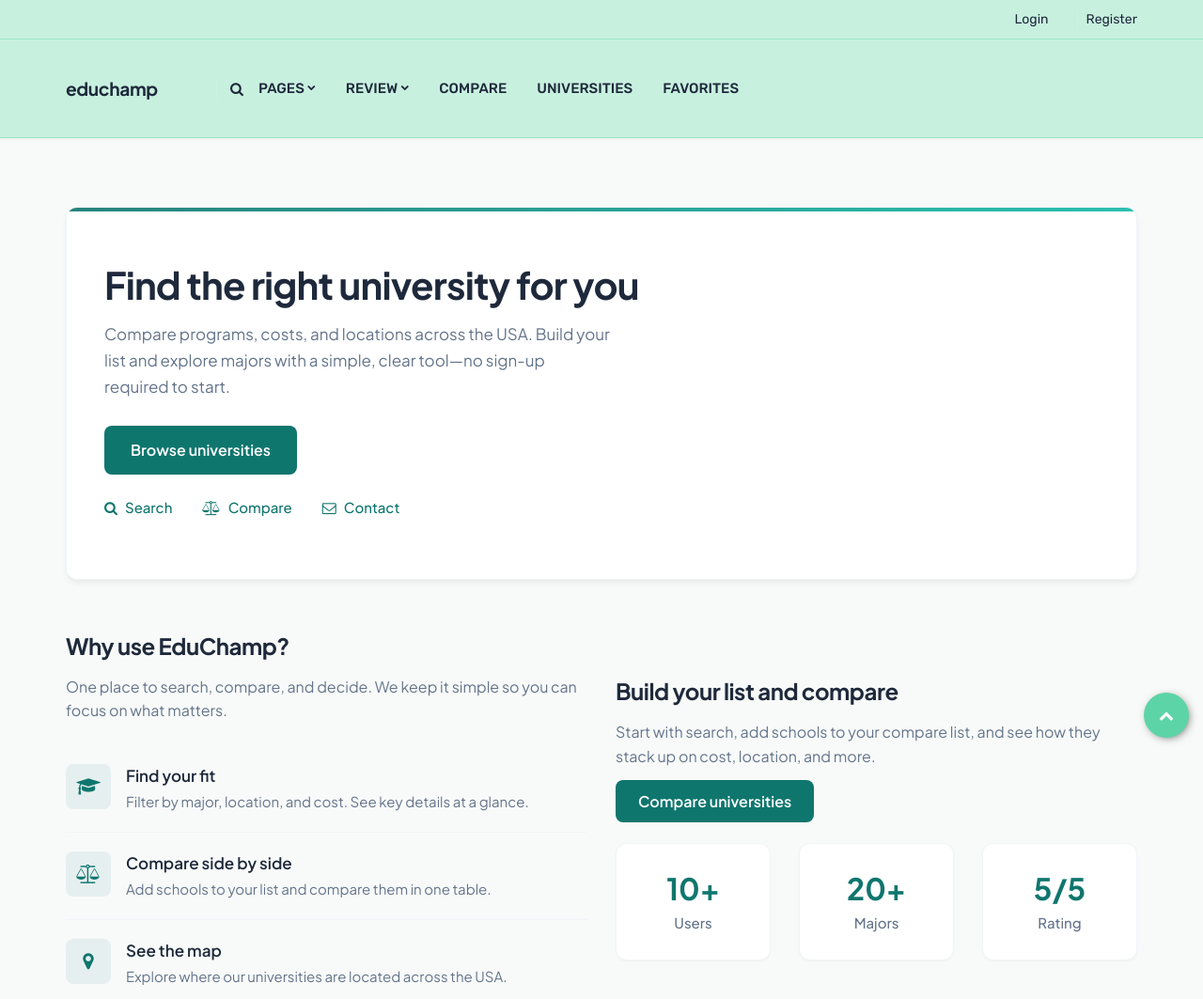
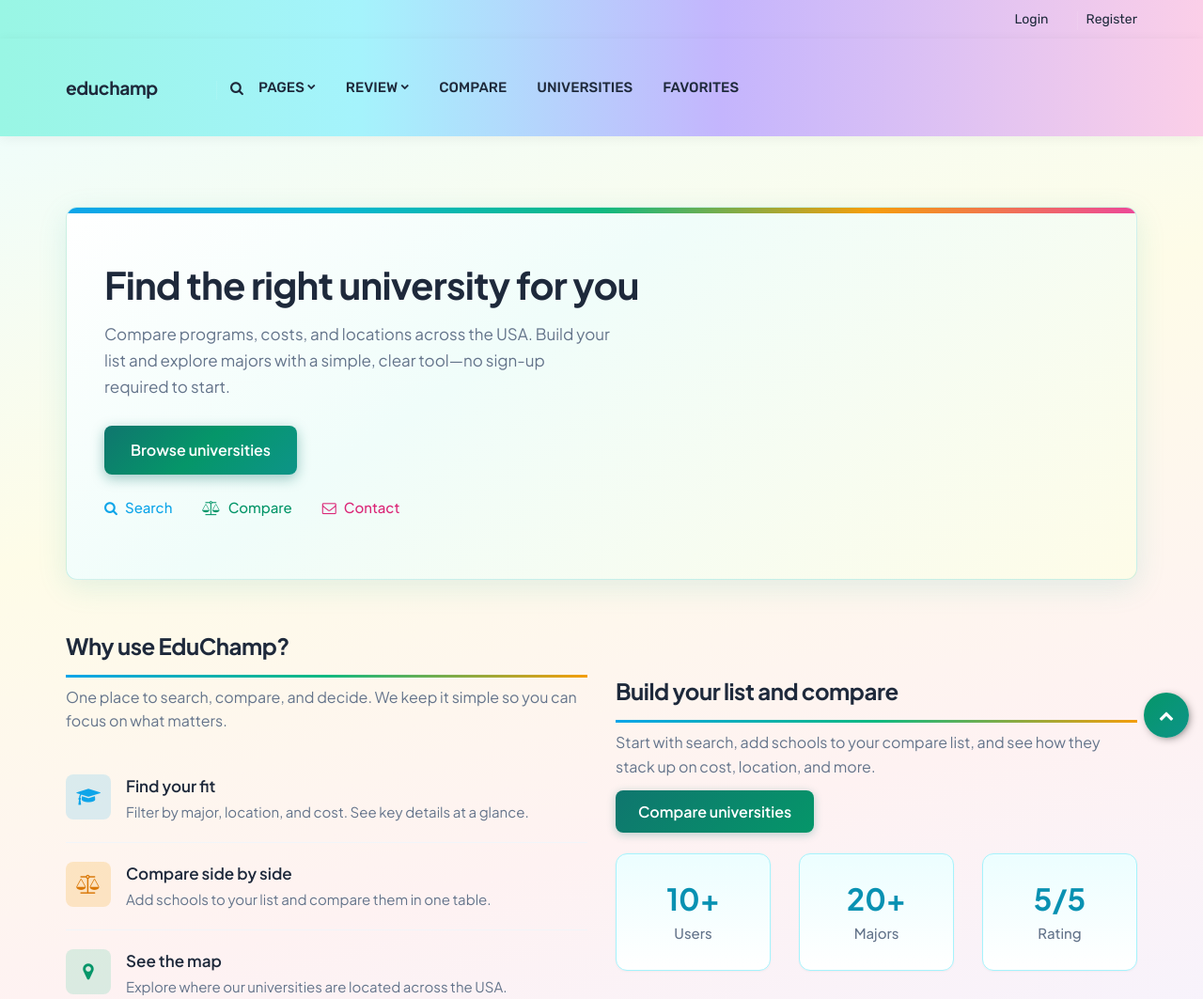
Before and after one commit to at119/diploma, a Django app: page / in a window 1280 px wide. Shown: the top 1063 px of the page at 94% size. Run offline with Django 4.2, Linux system fonts and the light colour scheme; data comes from the database, SQL or seed files in the repository; both versions use the stored data as it was after the commit; tables that the repository leaves empty hold one stand-in row (values such as "Sample post"); some libraries are stand-ins or nearby versions.

Commit message:
colorful details

```diff
--- /dev/null
+++ b/static/assets/css/colorful-theme.css
@@ -0,0 +1,171 @@
+/**
+ * Colorful, eye-catching overlay for EduChamp
+ * Gradients, varied accents, and vibrant sections so the site feels lively and inviting.
+ */
+
+/* ========== Warm, inviting page background ========== */
+.page-content.bg-white,
+body#bg .page-wraper {
+  background: linear-gradient(165deg, #f0fdfa 0%, #fefce8 25%, #fef2f2 50%, #f5f3ff 75%, #ecfeff 100%) !important;
+  background-attachment: fixed;
+}
+
+/* ========== Header — vibrant gradient strip ========== */
+.header .top-bar,
+.header .sticky-header .menu-bar,
+.menu-bar {
+  background: linear-gradient(90deg, #99f6e4 0%, #a5f3fc 30%, #c4b5fd 60%, #fbcfe8 100%) !important;
+  border-bottom: none !important;
+  box-shadow: 0 2px 12px rgba(0, 0, 0, 0.06);
+}
+
+/* ========== Hero — bold gradient card + accent stripe ========== */
+.uf-hero {
+  background: linear-gradient(145deg, #ffffff 0%, #f0fdfa 40%, #fefce8 100%) !important;
+  border: 1px solid rgba(20, 184, 166, 0.2);
+  box-shadow: 0 8px 32px rgba(20, 184, 166, 0.12), 0 4px 16px rgba(251, 207, 232, 0.08);
+}
+
+.uf-hero::before {
+  height: 6px;
+  background: linear-gradient(90deg, #0ea5e9 0%, #06b6d4 25%, #10b981 50%, #f59e0b 75%, #ec4899 100%);
+  opacity: 1;
+}
+
+/* CTA button — gradient, stands out */
+.uf-hero .uf-cta {
+  background: linear-gradient(135deg, #0f766e 0%, #059669 50%, #0d9488 100%) !important;
+  color: #fff !important;
+  box-shadow: 0 4px 14px rgba(15, 118, 110, 0.4);
+}
+
+.uf-hero .uf-cta:hover {
+  background: linear-gradient(135deg, #0d9488 0%, #14b8a6 100%) !important;
+  box-shadow: 0 6px 20px rgba(15, 118, 110, 0.5);
+}
+
+/* ========== Feature icons — each a different color ========== */
+.uf-feature-list li:nth-child(1) .uf-feature-icon {
+  background: rgba(14, 165, 233, 0.15) !important;
+  color: #0ea5e9 !important;
+}
+.uf-feature-list li:nth-child(1):hover .uf-feature-icon {
+  background: #0ea5e9 !important;
+  color: #fff !important;
+}
+
+.uf-feature-list li:nth-child(2) .uf-feature-icon {
+  background: rgba(245, 158, 11, 0.2) !important;
+  color: #d97706 !important;
+}
+.uf-feature-list li:nth-child(2):hover .uf-feature-icon {
+  background: #f59e0b !important;
+  color: #fff !important;
+}
+
+.uf-feature-list li:nth-child(3) .uf-feature-icon {
+  background: rgba(16, 185, 129, 0.15) !important;
+  color: #059669 !important;
+}
+.uf-feature-list li:nth-child(3):hover .uf-feature-icon {
+  background: #10b981 !important;
+  color: #fff !important;
+}
+
+/* ========== Stat cards — each a different pastel ========== */
+.uf-stat-card:nth-child(1) {
+  background: linear-gradient(180deg, #ecfeff 0%, #ffffff 100%) !important;
+  border-color: #a5f3fc !important;
+}
+.uf-stat-card:nth-child(1) .uf-stat-value { color: #0891b2 !important; }
+
+.uf-stat-card:nth-child(2) {
+  background: linear-gradient(180deg, #fef3c7 0%, #ffffff 100%) !important;
+  border-color: #fde68a !important;
+}
+.uf-stat-card:nth-child(2) .uf-stat-value { color: #d97706 !important; }
+
+.uf-stat-card:nth-child(3) {
+  background: linear-gradient(180deg, #fce7f3 0%, #ffffff 100%) !important;
+  border-color: #fbcfe8 !important;
+}
+.uf-stat-card:nth-child(3) .uf-stat-value { color: #db2777 !important; }
+
+.uf-stat-card:hover {
+  box-shadow: 0 8px 24px rgba(0, 0, 0, 0.08);
+}
+
+/* ========== Quick links — colored icons ========== */
+.uf-quick-links a:nth-child(1) { color: #0ea5e9 !important; }
+.uf-quick-links a:nth-child(1):hover { color: #0284c7 !important; }
+.uf-quick-links a:nth-child(2) { color: #059669 !important; }
+.uf-quick-links a:nth-child(2):hover { color: #047857 !important; }
+.uf-quick-links a:nth-child(3) { color: #db2777 !important; }
+.uf-quick-links a:nth-child(3):hover { color: #be185d !important; }
+
+/* ========== Section title above map — colored underline ========== */
+.page-content .container .uf-section-title {
+  padding-bottom: 8px;
+  border-bottom: 3px solid transparent;
+  border-image: linear-gradient(90deg, #0ea5e9, #10b981, #f59e0b) 1;
+}
+
+/* ========== Primary buttons site-wide — gradient ========== */
+.btn,
+.rev-btn,
+.uf-btn,
+button[type="submit"] {
+  background: linear-gradient(135deg, #0f766e 0%, #059669 100%) !important;
+  box-shadow: 0 2px 10px rgba(15, 118, 110, 0.3);
+}
+
+.btn:hover,
+.rev-btn:hover,
+.uf-btn:hover,
+button[type="submit"]:hover {
+  background: linear-gradient(135deg, #0d9488 0%, #14b8a6 100%) !important;
+  box-shadow: 0 4px 16px rgba(15, 118, 110, 0.4);
+}
+
+/* ========== Footer — soft gradient ========== */
+footer .footer-top {
+  background: linear-gradient(90deg, #ccfbf1 0%, #e0f2fe 50%, #fce7f3 100%) !important;
+  border-top: 1px solid rgba(0, 0, 0, 0.06);
+}
+
+.footer-bottom {
+  background: linear-gradient(90deg, #99f6e4 0%, #bae6fd 50%, #fbcfe8 100%) !important;
+}
+
+/* ========== University list banner — richer gradient ========== */
+.page-banner.uf-uni-banner {
+  background: linear-gradient(135deg, #0f766e 0%, #0d9488 40%, #14b8a6 100%) !important;
+}
+
+/* ========== Compare / Favorites — keep accents vivid ========== */
+.uf-favorites-header {
+  background: linear-gradient(135deg, #fef7ed 0%, #fce7f3 40%, #ecfdf5 100%) !important;
+  border-color: #f9a8d4;
+}
+
+.uf-winner-star {
+  background: linear-gradient(135deg, #fef9e7 0%, #fef3c7 50%, #fde68a 100%) !important;
+  border-color: #f59e0b;
+}
+
+/* ========== Cards (university list) — subtle colored left border on hover ========== */
+.cours-bx {
+  border-left: 4px solid transparent;
+}
+.cours-bx:hover {
+  border-left-color: #0f766e;
+}
+
+/* ========== Back to top — gradient ========== */
+.back-to-top {
+  background: linear-gradient(135deg, #059669 0%, #0d9488 100%) !important;
+  box-shadow: 0 4px 14px rgba(5, 150, 105, 0.4);
+}
+.back-to-top:hover {
+  background: linear-gradient(135deg, #0d9488 0%, #14b8a6 100%) !important;
+}
--- a/templates/base.html
+++ b/templates/base.html
@@ -45,6 +45,7 @@
 	<link rel="stylesheet" type="text/css" href="{% static 'assets/css/style.css' %}">
 	<link class="skin" rel="stylesheet" type="text/css" href="{% static 'assets/css/color/color-1.css' %}">
 	<link rel="stylesheet" type="text/css" href="{% static 'assets/css/modern-theme.css' %}">
+	<link rel="stylesheet" type="text/css" href="{% static 'assets/css/colorful-theme.css' %}">
 	<!-- REVOLUTION SLIDER CSS ============================================= -->
 	<link rel="stylesheet" type="text/css" href="{% static 'assets/vendors/revolution/css/layers.css' %}">
 	<link rel="stylesheet" type="text/css" href="{% static 'assets/vendors/revolution/css/settings.css' %}">
```
Also changed, not shown: db.sqlite3.
